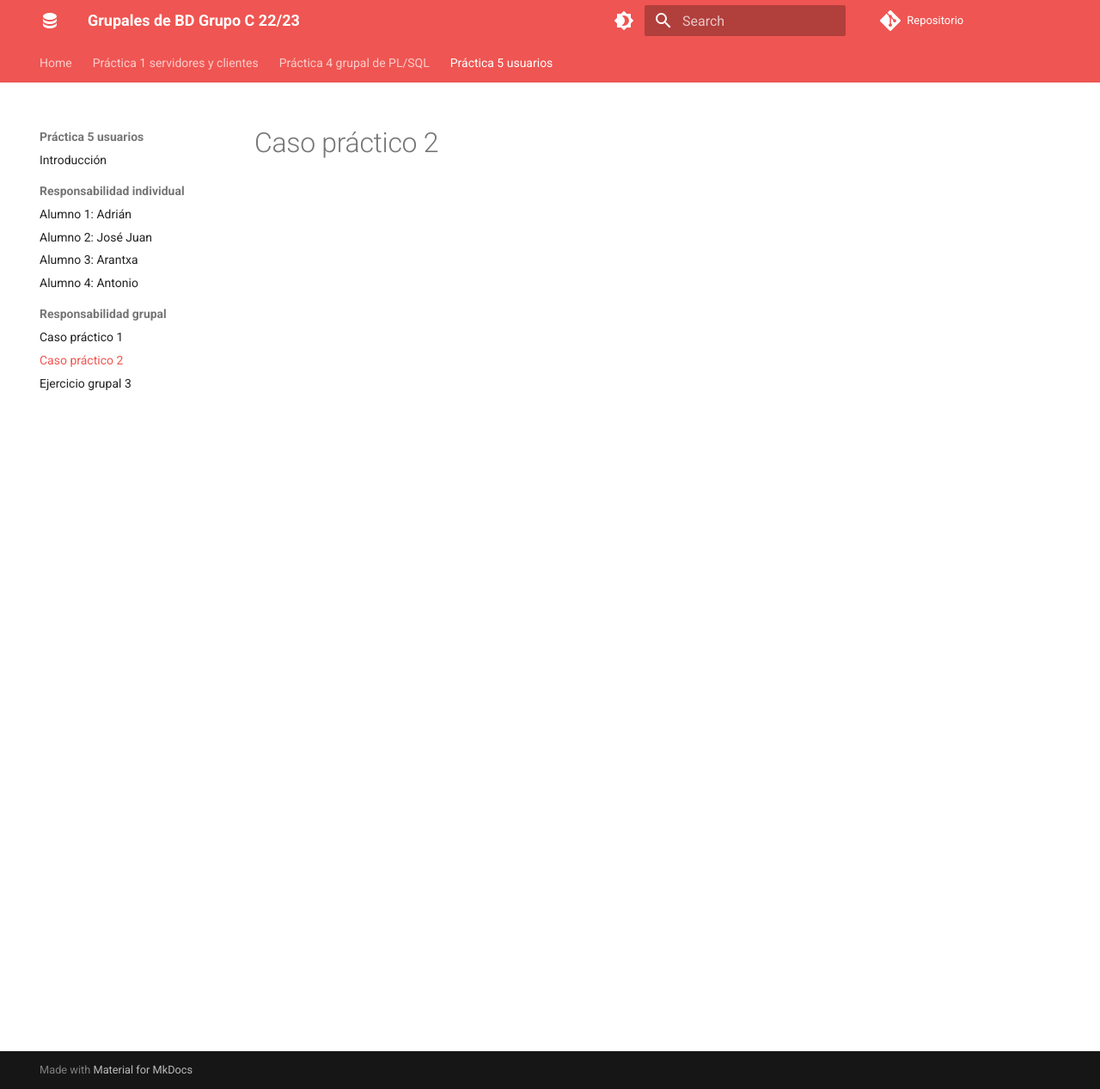
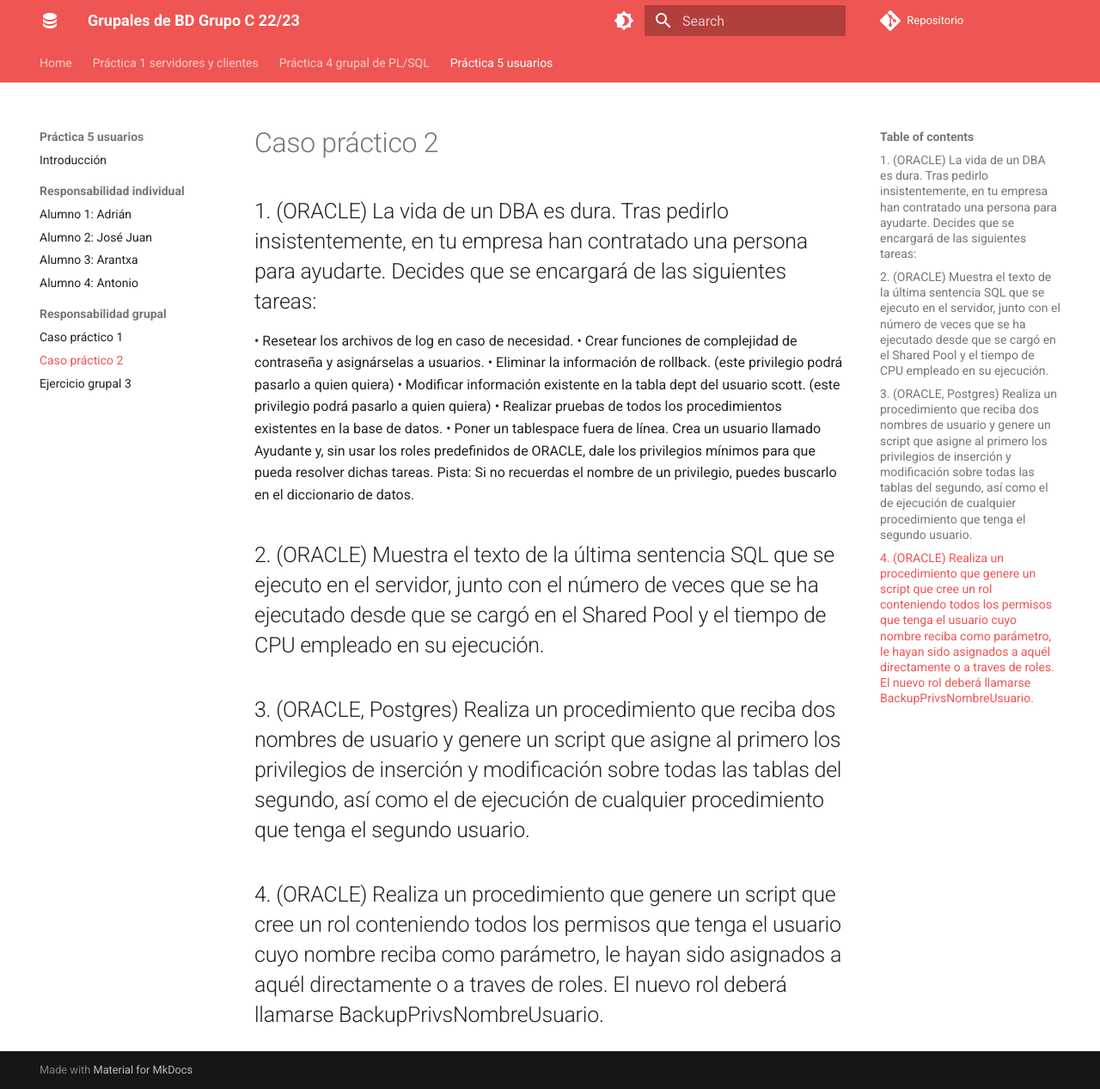
Before and after one commit to adriasir123/grupalesbdc, an MkDocs documentation site: the page built from docs/p5-usuarios/rg/caso-practico-2.md, in a window 1280 px wide and 1267 px high. Shown: the whole window at 86% size. Built offline with MkDocs 1.6.1 and Material for MkDocs 9.7.7, drawn with Linux system fonts in a browser that asks for light colours; comment, search, counter and statistics services are not loaded.

Commit message:
He añadido los enunciados

```diff
--- a/docs/p5-usuarios/rg/caso-practico-2.md
+++ b/docs/p5-usuarios/rg/caso-practico-2.md
@@ -1 +1,23 @@
 # Caso práctico 2
+
+## 1. (ORACLE) La vida de un DBA es dura. Tras pedirlo insistentemente, en tu empresa han contratado una persona para ayudarte. Decides que se encargará de las siguientes tareas:
+• Resetear los archivos de log en caso de necesidad.
+• Crear funciones de complejidad de contraseña y asignárselas a  usuarios.
+• Eliminar la información de rollback. (este privilegio podrá pasarlo a quien quiera)
+• Modificar información existente en la tabla dept del usuario scott. (este privilegio podrá pasarlo a quien quiera)
+• Realizar pruebas de todos los procedimientos existentes en la base de datos.
+• Poner un tablespace fuera de línea.
+Crea un usuario llamado Ayudante y, sin usar los roles predefinidos de ORACLE, dale  los privilegios mínimos para que pueda resolver dichas tareas.
+Pista: Si no recuerdas el nombre de un privilegio, puedes buscarlo en el diccionario de datos.
+
+
+
+## 2. (ORACLE) Muestra el texto de la última sentencia SQL que se ejecuto en el servidor, junto con el número de veces que se ha ejecutado desde que se cargó en el Shared Pool y el tiempo de CPU empleado en su ejecución.
+
+
+
+## 3. (ORACLE, Postgres) Realiza un procedimiento que reciba dos nombres de usuario y genere un script que asigne al primero los privilegios de inserción y modificación sobre todas las tablas del segundo, así como el de ejecución de cualquier procedimiento que tenga el segundo usuario.
+
+
+
+## 4. (ORACLE) Realiza un procedimiento que genere un script que cree un rol conteniendo todos los permisos que tenga el usuario cuyo nombre reciba como parámetro, le hayan sido asignados a aquél directamente o a traves de roles. El nuevo rol deberá llamarse BackupPrivsNombreUsuario.
```
